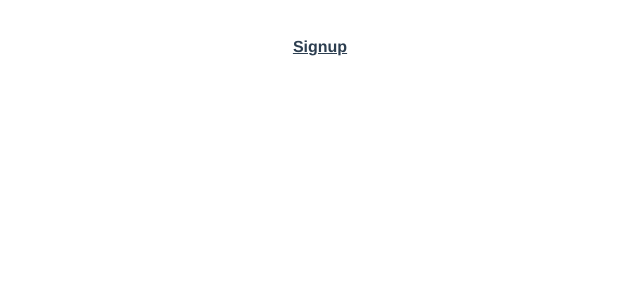
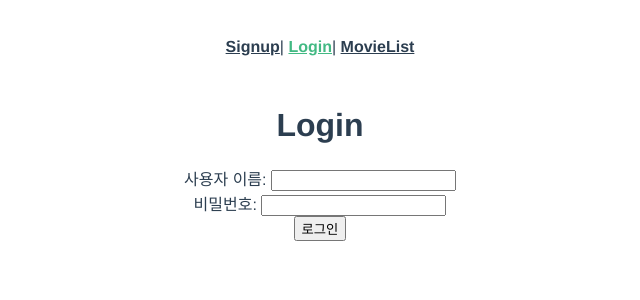
Before and after one commit to JUNYOUNG31/FINAL-PROJECT, a Vue app: page /accounts/login in a window 1280 px wide. Shown: the top 300 px of the page, without its empty margins (320-960 px from the left). Built offline with nearby package versions, Linux system fonts and the light colour scheme.

Commit message:
로그인 완료

```diff
--- a/src/App.vue
+++ b/src/App.vue
@@ -1,9 +1,19 @@
 <template>
   <div id="app">
     <div id="nav">
-      <router-link :to="{ name: 'Signup' }">Signup</router-link>
+      <span v-if="isLogin">
+        <!-- <router-link :to="{ name: 'Profile' }">Profile</router-link>| -->
+        <!-- <router-link :to="{ name: 'Community' }">Community</router-link>| -->
+        <router-link @click.native="logout" to="#">Logout</router-link>|
+        <router-link :to="{ name: 'MovieList' }">MovieList</router-link>
+      </span>
+      <span v-else>
+        <router-link :to="{ name: 'Signup' }">Signup</router-link>|
+        <router-link :to="{ name: 'Login' }">Login</router-link>|
+        <router-link :to="{ name: 'MovieList' }">MovieList</router-link>
+      </span>
     </div>
-    <router-view/>
+    <router-view @login="isLogin=true"/>
   </div>
 </template>
 
@@ -13,23 +23,23 @@ export default {
   name: 'App',
   data: function () {
     return {
-
+      isLogin: false
     }
   },
-  // methods: {
-  //   logout: function() {
-  //     this.isLogin = false
-  //     localStorage.removeItem('jwt')
-  //     this.$router.push({name:'Login'})
-  //   }
-  // },
-  // created: function () {
-  //   const token = localStorage.getItem('jwt')
+  methods: {
+    logout: function() {
+      this.isLogin = false
+      localStorage.removeItem('jwt')
+      this.$router.push({name:'MovieList'})
+    }
+  },
+  created: function () {
+    const token = localStorage.getItem('jwt')
 
-  //   if(token) {
-  //     this.isLogin = true
-  //   }
-  // }
+    if(token) {
+      this.isLogin = true
+    }
+  }
 }
 </script>
 
--- a/src/router/index.js
+++ b/src/router/index.js
@@ -1,7 +1,8 @@
 import Vue from 'vue'
 import VueRouter from 'vue-router'
 import Signup from '@/views/accounts/Signup'
-
+import Login from '@/views/accounts/Login'
+import MovieList from '@/views/movies/MovieList'
 Vue.use(VueRouter)
 
 const routes = [
@@ -9,6 +10,16 @@ const routes = [
     path: '/accounts/signup',
     name: 'Signup',
     component: Signup,
+  },
+  {
+    path: '/accounts/login',
+    name: 'Login',
+    component: Login,
+  },
+  {
+    path: '/movies/movielist',
+    name: 'MovieList',
+    component: MovieList,
   },
 ]
 
--- /dev/null
+++ b/src/views/accounts/Login.vue
@@ -0,0 +1,53 @@
+<template>
+  <div>
+    <h1>Login</h1>
+    <div>
+      <label for="username">사용자 이름: </label>
+      <input type="text"
+       id="username"
+       v-model="credentials.username">
+    </div>
+    <div>
+      <label for="password">비밀번호: </label>
+      <input type="password"
+       id="password"
+       v-model="credentials.password">
+    </div>
+
+    <button @click="login">로그인</button>
+  </div>
+</template>
+
+<script>
+import axios from 'axios'
+
+export default {
+  name: 'Login',
+  data: function () {
+    return {
+      credentials: {
+        username: null,
+        password: null
+      }
+    }
+  },
+  methods: {
+    login: function () {
+      axios({
+        method: 'post',
+        url:'http://127.0.0.1:8000/accounts/api-token-auth/',
+        data: this.credentials
+      })
+        .then(res=>{
+          console.log(res)
+          localStorage.setItem('jwt', res.data.token)
+          this.$emit('login')
+          this.$router.push({name:'MovieList'})
+        })
+        .catch(err=> {
+          console.log(err)
+        })
+    }
+  }
+}
+</script>
--- /dev/null
+++ b/src/views/movies/MovieList.vue
@@ -0,0 +1,13 @@
+<template>
+  <p>영화 리스트</p>
+</template>
+
+<script>
+export default {
+
+}
+</script>
+
+<style>
+
+</style>
```
